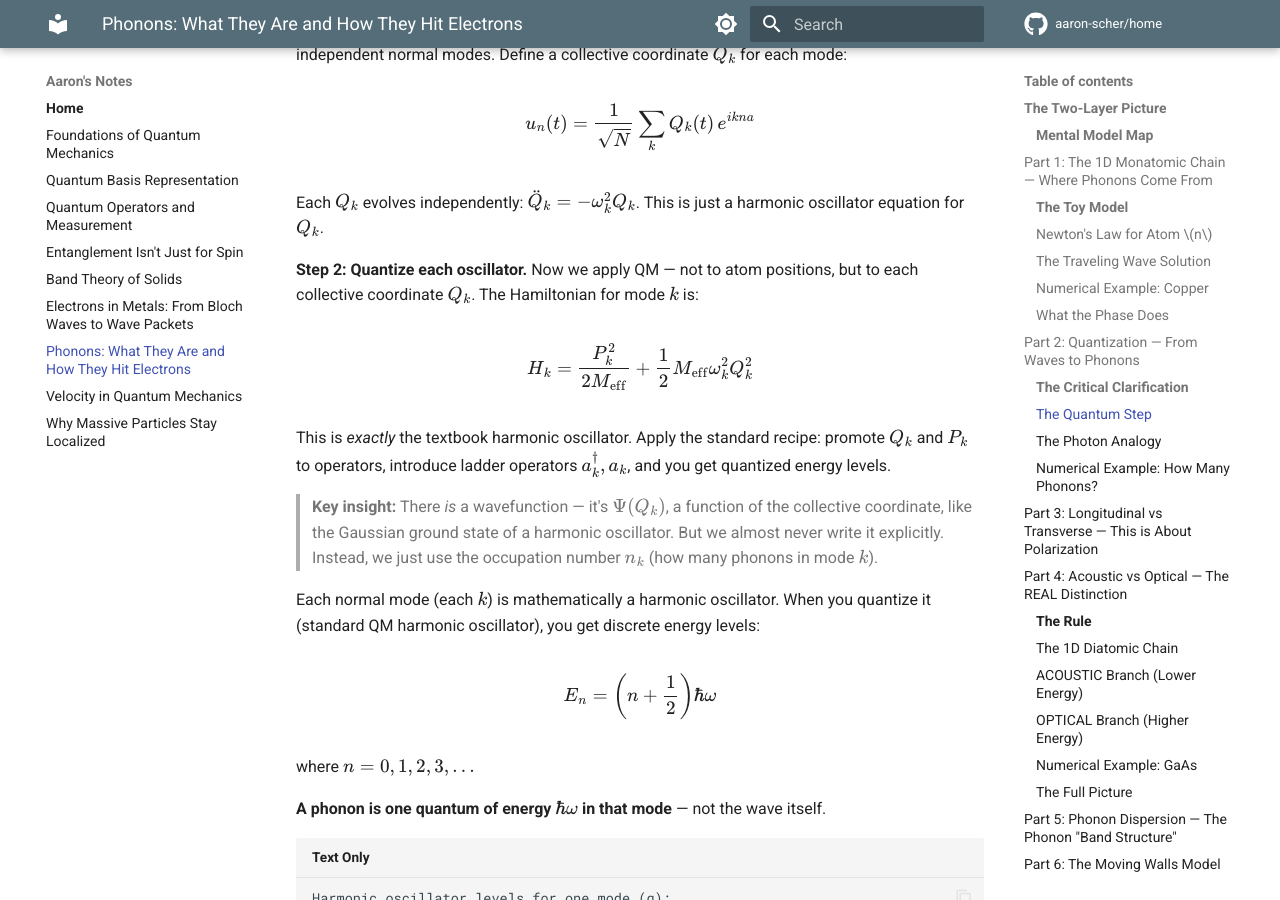
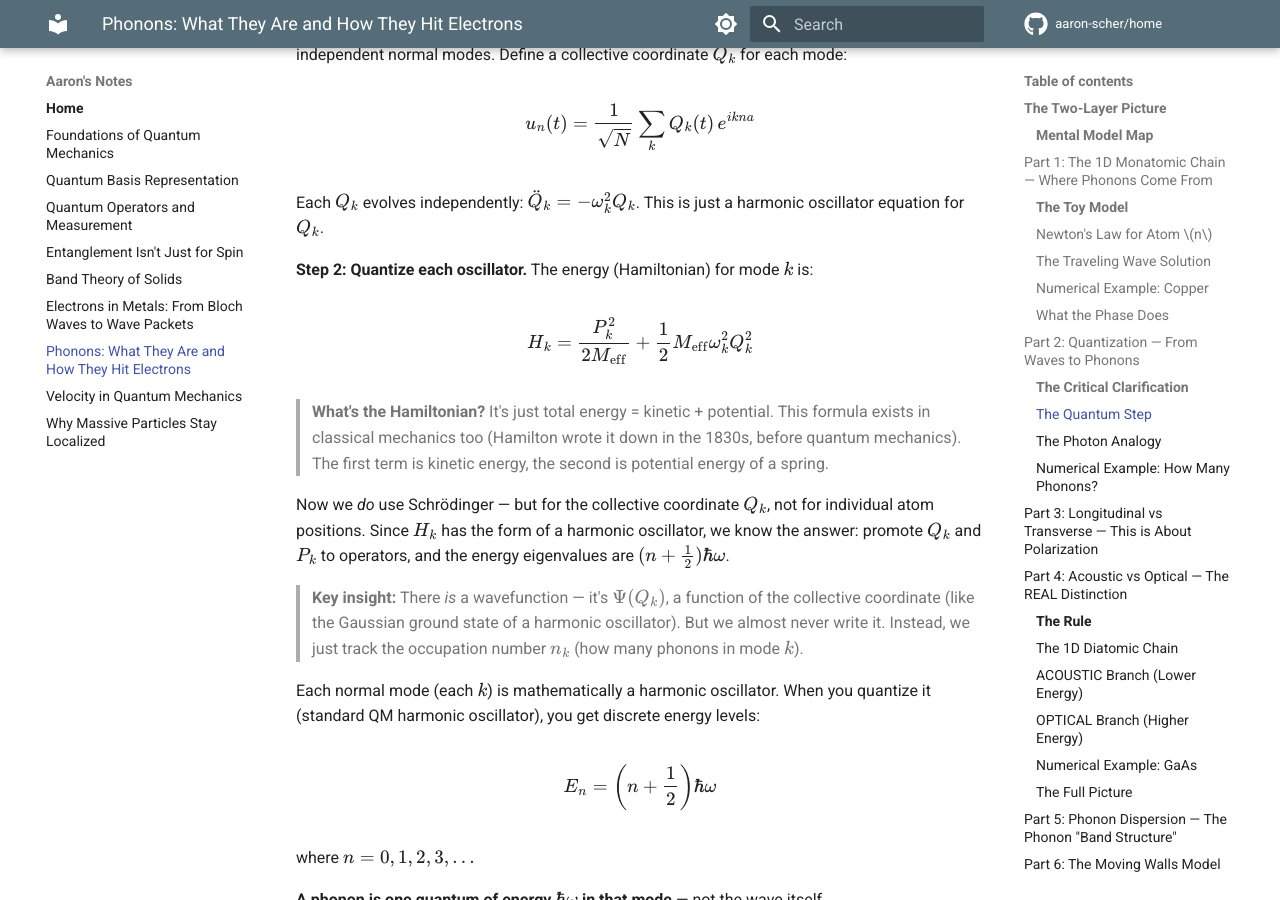
Before and after one commit to aaron-scher/home, an MkDocs documentation site: the page built from docs/quantum-mechanics/phonons.md, in a window 1280 px wide and 900 px high, scrolled down 4164 px. Built offline with MkDocs 1.6.1 and Material for MkDocs 9.7.7, drawn with Linux system fonts in a browser that asks for light colours; comment, search, counter and statistics services are not loaded.

Commit message:
Clarify Hamiltonian: it's just total energy (classical concept), Schrödinger applies to Q_k
🤖 Generated with [Claude Code](https://claude.com/claude-code)

Co-Authored-By: Claude Opus 4.5 <noreply@anthropic.com>

```diff
--- a/docs/quantum-mechanics/phonons.md
+++ b/docs/quantum-mechanics/phonons.md
@@ -164,15 +164,17 @@ $$
 
 Each $Q_k$ evolves independently: $\ddot{Q}_k = -\omega_k^2 Q_k$. This is just a harmonic oscillator equation for $Q_k$.
 
-**Step 2: Quantize each oscillator.** Now we apply QM — not to atom positions, but to each collective coordinate $Q_k$. The Hamiltonian for mode $k$ is:
+**Step 2: Quantize each oscillator.** The energy (Hamiltonian) for mode $k$ is:
 
 $$
 H_k = \frac{P_k^2}{2M_{\text{eff}}} + \frac{1}{2}M_{\text{eff}}\omega_k^2 Q_k^2
 $$
 
-This is *exactly* the textbook harmonic oscillator. Apply the standard recipe: promote $Q_k$ and $P_k$ to operators, introduce ladder operators $a_k^\dagger, a_k$, and you get quantized energy levels.
+> **What's the Hamiltonian?** It's just total energy = kinetic + potential. This formula exists in classical mechanics too (Hamilton wrote it down in the 1830s, before quantum mechanics). The first term is kinetic energy, the second is potential energy of a spring.
 
-> **Key insight:** There *is* a wavefunction — it's $\Psi(Q_k)$, a function of the collective coordinate, like the Gaussian ground state of a harmonic oscillator. But we almost never write it explicitly. Instead, we just use the occupation number $n_k$ (how many phonons in mode $k$).
+Now we *do* use Schrödinger — but for the collective coordinate $Q_k$, not for individual atom positions. Since $H_k$ has the form of a harmonic oscillator, we know the answer: promote $Q_k$ and $P_k$ to operators, and the energy eigenvalues are $(n + \frac{1}{2})\hbar\omega$.
+
+> **Key insight:** There *is* a wavefunction — it's $\Psi(Q_k)$, a function of the collective coordinate (like the Gaussian ground state of a harmonic oscillator). But we almost never write it. Instead, we just track the occupation number $n_k$ (how many phonons in mode $k$).
 
 Each normal mode (each $k$) is mathematically a harmonic oscillator. When you quantize it (standard QM harmonic oscillator), you get discrete energy levels:
 
```
